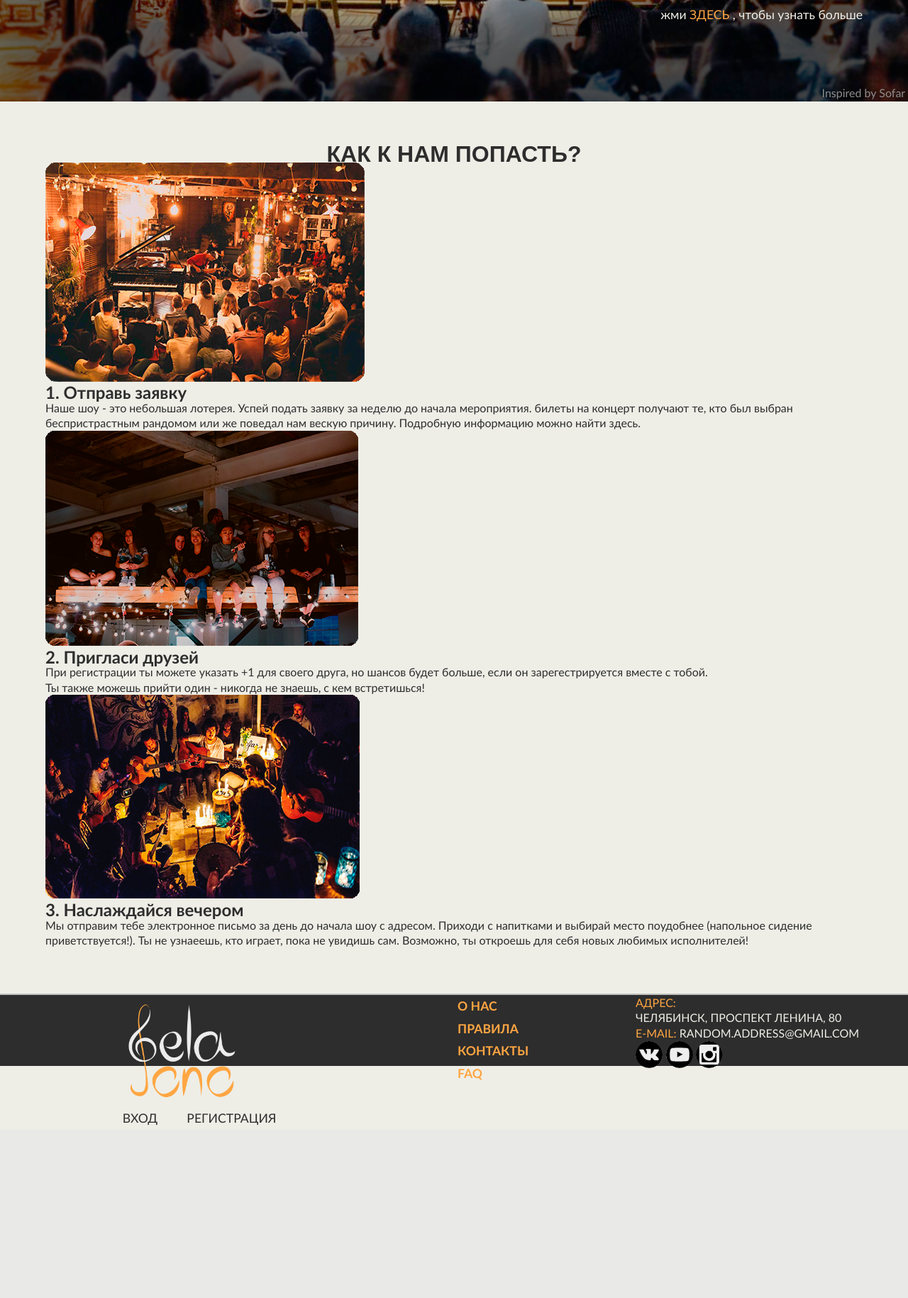
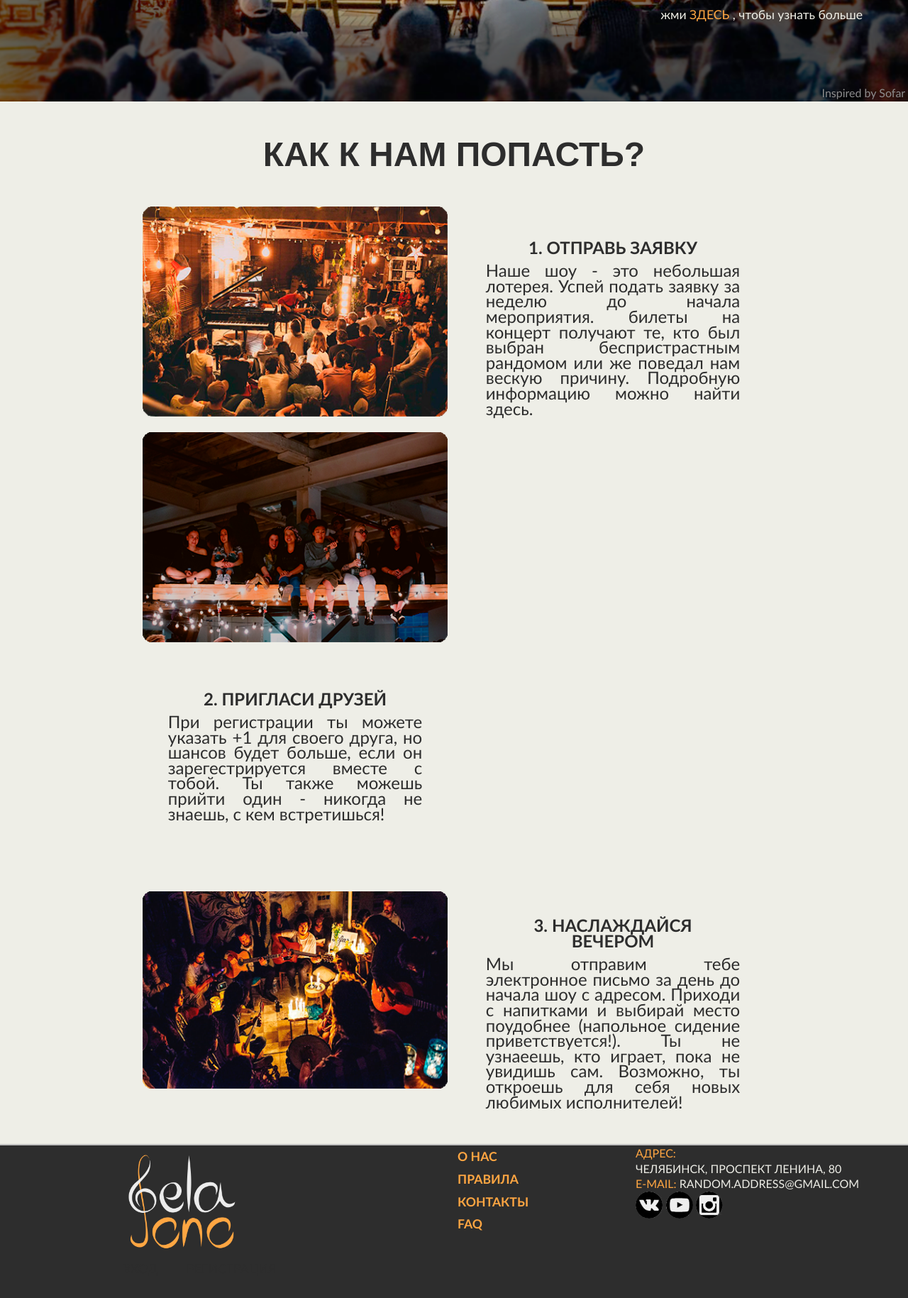
Before and after one commit to arisnev/uniBelaSono, a PHP site: page / in a window 1280 px wide. Shown: the part 514-2343 px from the top of the page at 71% size. Before the commit the page ends 2099 px from the top, so only its background shows below. Run offline with PHP 8.4, Linux system fonts and the light colour scheme.

Commit message:
Second-page

```diff
--- a/www/css/style.css
+++ b/www/css/style.css
@@ -149,16 +149,65 @@ header{
 
 /*ВТОРАЯ СТРАНИЦА*/
 #second-page {
-    padding: 5%;
+    padding-top: 5%;
+    padding-bottom: 5%;
+    padding-left:15%;
+    padding-right:15%;
 }
 h1 {
-    font-size: 2.0em;
+    font-size: 3em;
     text-transform: uppercase;
     font-family: Mistral, sans-serif;
     text-align: center;
+    padding-bottom: 6%;
 }
-
-
+h2{
+    text-align: center;
+    text-transform: uppercase;
+    font-size: 1.5em;
+    padding: 3%;
+}
+#second-page p{
+    font-size: 1.5em;
+}
+#first-pict{
+    width: 48%;
+    display: inline-block;
+    padding:  1%;
+}
+#text1 {
+    float: right;
+    display: inline-block;
+    width: 40%;
+    text-align: justify;
+    padding: 5%;
+}
+#second-pict{
+    float: right;
+    width: 48%;
+    display: inline-block;
+    padding:  1%;
+}
+#text2 {
+    display: inline-block;
+    width: 40%;
+    text-align: justify;
+    padding: 5%;
+    padding-bottom: 10%;
+}
+#third-pict{
+    width: 48%;
+    display: inline-block;
+    padding:  1%;
+}
+#text3 {
+    float: right;
+    display: inline-block;
+    width: 40%;
+    text-align: justify;
+    padding: 5%;
+    padding-top: 4%;
+}
 /*КОНЕЦ ВТОРОЙ СТРАНИЦЫ*/
 
 /*ФУТЕР*/
@@ -168,6 +217,7 @@ footer {
     background-color: #2d2d2d;
     text-transform: uppercase;
     height: 100%;
+    padding-bottom: 9%;
 }
 
 #footerleft{
--- a/www/index.php
+++ b/www/index.php
@@ -47,24 +47,26 @@
                 <article>
                     <h1>Как к нам попасть?</h1>
                     <section id="first-step">
-                        <figure id="first-pict"><img src="img/first-step.png"></figure>
+                        <div id="first-pict"><img src="img/first-step.png"></div>
                         <div id="text1">
                             <h2>1. Отправь заявку</h2>
-                            Наше шоу - это небольшая лотерея.  Успей подать заявку за неделю до начала мероприятия. билеты на концерт получают те, кто был выбран беспристрастным рандомом или же поведал нам вескую причину. Подробную информацию можно найти здесь.
+                            <p>Наше шоу - это небольшая лотерея.  Успей подать заявку за неделю до начала мероприятия. билеты на концерт получают те, кто был выбран беспристрастным рандомом или же поведал нам вескую причину. Подробную информацию можно найти здесь.</p>
                         </div>
                     </section>
                     <section id="second-step">
-                        <figure id="second-pict"><img src="img/second-step.png"></figure>
+                        <div id="second-pict"><img src="img/second-step.png"></div>
                         <div id="text2">
                             <h2>2. Пригласи друзей</h2>
-                            При регистрации ты можете указать +1 для своего друга, но шансов будет больше, если он зарегестрируется вместе с тобой. </p>Ты также можешь прийти один - никогда не знаешь, с кем встретишься!
+                            <p>При регистрации ты можете указать +1 для своего друга, но шансов будет больше, если он зарегестрируется вместе с тобой. Ты также можешь прийти один - никогда не знаешь, с кем встретишься!
+                            </p>
                         </div>
                     </section>
                     <section id="third-step">
                         <figure id="third-pict"><img src="img/third-step.png"></figure>
                         <div id="text3">
                             <h2>3. Наслаждайся вечером</h2>
-                            Мы отправим тебе электронное письмо за день до начала шоу с адресом. Приходи с напитками и выбирай место поудобнее (напольное сидение приветствуется!). Ты не узнаеешь, кто играет, пока не увидишь сам. Возможно, ты откроешь для себя новых любимых исполнителей!
+                            <p>Мы отправим тебе электронное письмо за день до начала шоу с адресом. Приходи с напитками и выбирай место поудобнее (напольное сидение приветствуется!). Ты не узнаеешь, кто играет, пока не увидишь сам. Возможно, ты откроешь для себя новых любимых исполнителей!
+                            </p>
                         </div>
                     </section>
                 </article>
```
